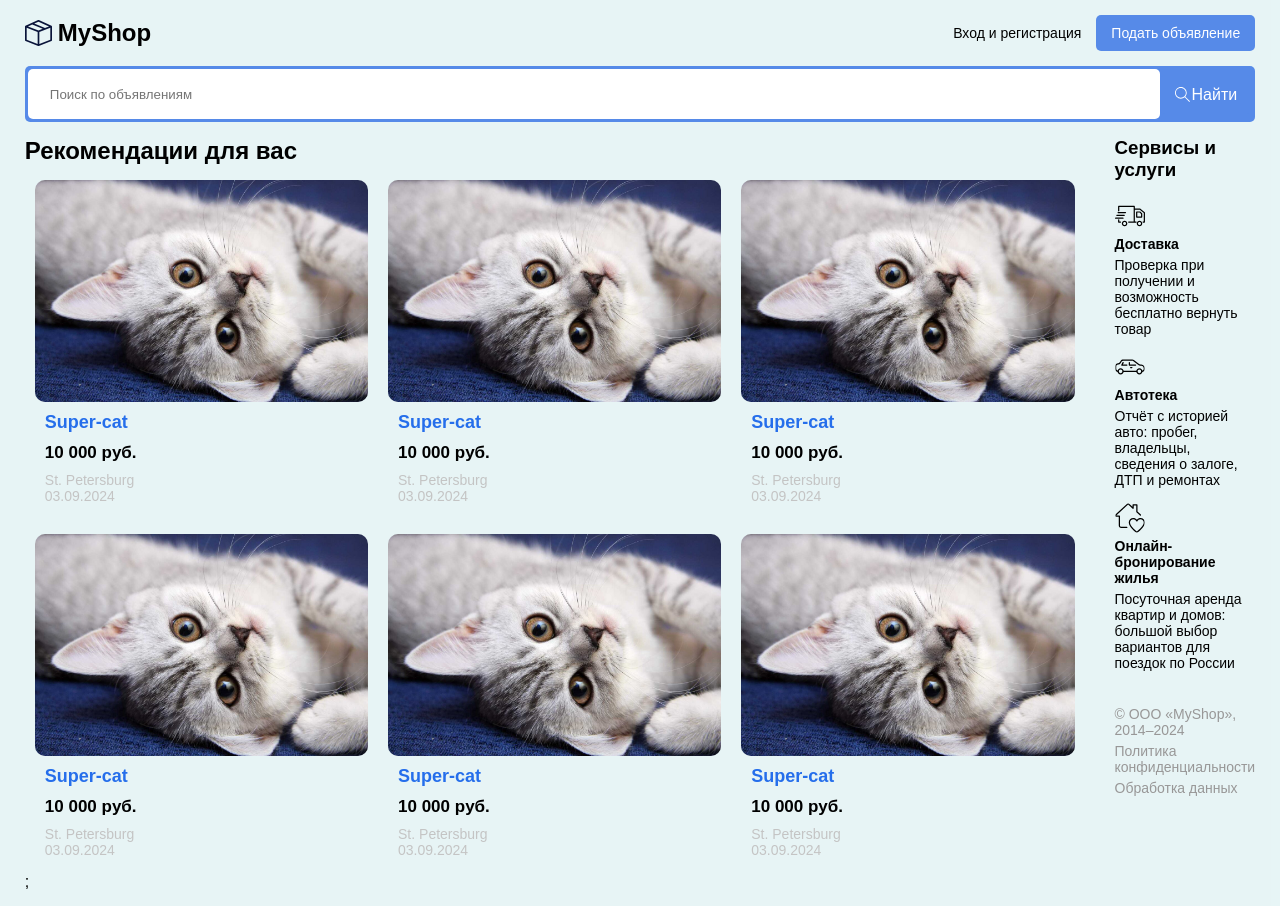
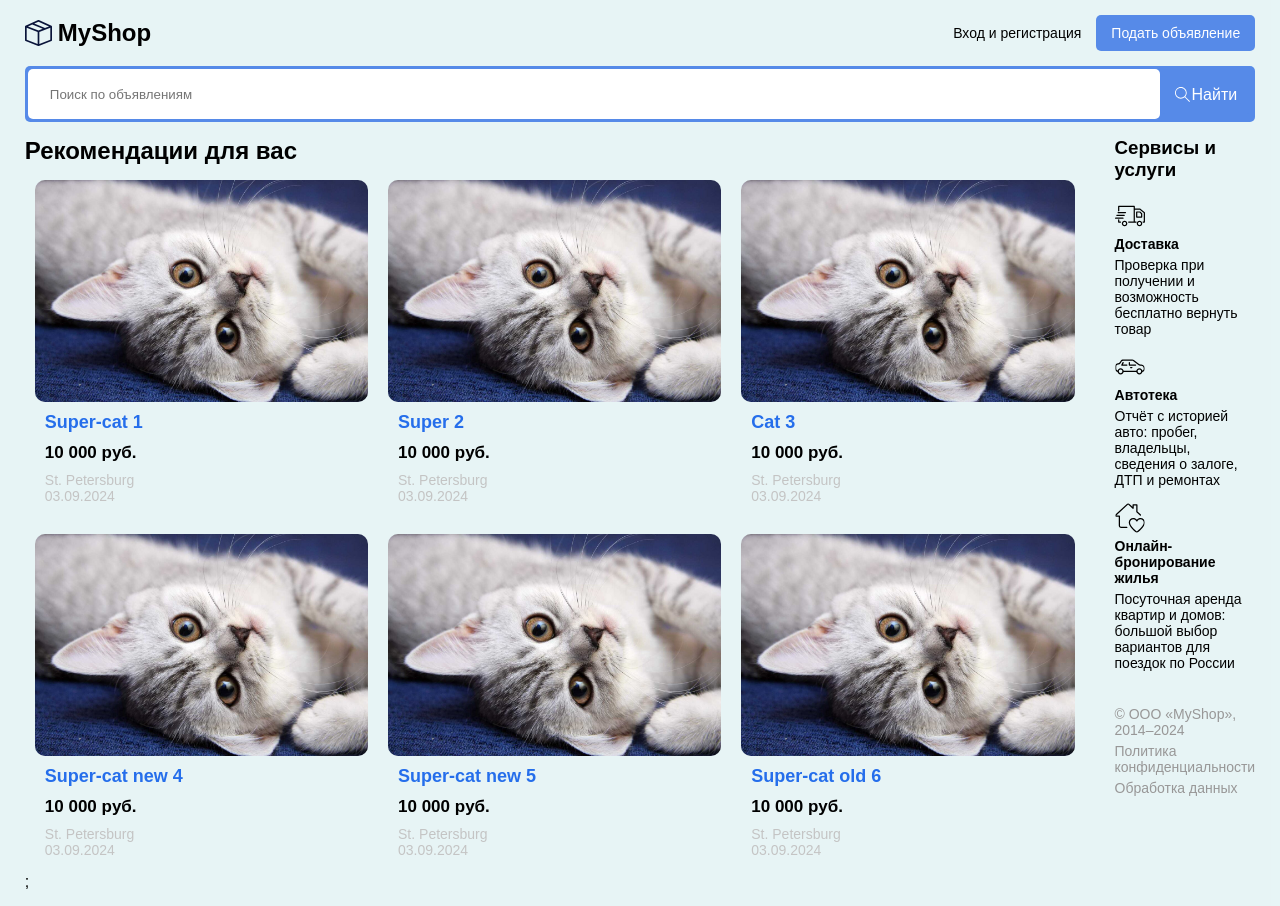
Before and after one commit to Tatyana1204/My-shop-react, a React (Create React App) app: page / in a window 1280 px wide. Built offline with nearby package versions, Linux system fonts and the light colour scheme.

Commit message:
add search

```diff
--- a/src/components/content-wrapper/ContentBox.jsx
+++ b/src/components/content-wrapper/ContentBox.jsx
@@ -3,11 +3,11 @@ import './Content-box.css';
 import ContentMain from "../main/ContentMain";
 import ContentSide from "../side/ContentSide";
 
-const ContentBox = () => {
+const ContentBox = ({cards}) => {
     return (
         <div className="container">
             <div className="content-box">
-               <ContentMain/>
+                <ContentMain cards={cards}/>
                 <ContentSide/>
             </div>
         </div>
--- a/src/components/main/ContentMain.jsx
+++ b/src/components/main/ContentMain.jsx
@@ -1,12 +1,12 @@
 import React from 'react';
 import ContentList from "./content-list/ContentList";
 
-const ContentMain = () => {
+const ContentMain = ({cards}) => {
     return (
-            <div className="content-main">
-                <h2 className="content-main_title">Рекомендации для вас</h2>
-              <ContentList/>
-            </div>
+        <div className="content-main">
+            <h2 className="content-main_title">Рекомендации для вас</h2>
+            <ContentList cards={cards}/>
+        </div>
     );
 };
 
--- a/src/components/main/content-list/ContentList.jsx
+++ b/src/components/main/content-list/ContentList.jsx
@@ -2,20 +2,18 @@ import React from 'react';
 import './ContentList.css'
 import ContentListItem from "./list-item/Content-list-item";
 
-const ContentList = () => {
-
-    const cards = [
-        {id: 1, img: '/images/cat.jpeg', name: 'Super-cat', price : '10 000 pуб.' , location:'St. Petersburg', date:'03.09.2024' },
-        {id: 2, img: '/images/cat.jpeg', name: 'Super-cat', price : '10 000 pуб.' , location:'St. Petersburg', date:'03.09.2024' },
-        {id: 3, img: '/images/cat.jpeg', name: 'Super-cat', price : '10 000 pуб.' , location:'St. Petersburg', date:'03.09.2024' },
-        {id: 4, img: '/images/cat.jpeg', name: 'Super-cat', price : '10 000 pуб.' , location:'St. Petersburg', date:'03.09.2024' },
-        {id: 5, img: '/images/cat.jpeg', name: 'Super-cat', price : '10 000 pуб.' , location:'St. Petersburg', date:'03.09.2024' },
-        {id: 6, img: '/images/cat.jpeg', name: 'Super-cat', price : '10 000 pуб.' , location:'St. Petersburg', date:'03.09.2024' },
-   ];
+const ContentList = ({cards}) => {
+    if (cards.length < 1) {
+        return (
+            <div className="content-list">
+                <span>К сожалению, по Вашему запросу ничего не нашлось:(</span>
+            </div>
+        )
+    }
     return (
         <div className="content-main_list">
             {cards.map((item, index) =>
-            <ContentListItem props={item}  key={item.id} />
+                <ContentListItem props={item} key={item.id}/>
             )};
         </div>
     );
--- a/src/components/page-wrapper/PageWrapper.jsx
+++ b/src/components/page-wrapper/PageWrapper.jsx
@@ -1,4 +1,4 @@
-import React, {useState} from 'react';
+import React, {useEffect, useState} from 'react';
 import Header from "../header/Header";
 import Search from "../search/Search";
 import ContentBox from "../content-wrapper/ContentBox";
@@ -6,18 +6,83 @@ import './PageWrapper.css'
 
 
 const PageWrapper = (MainPage) => {
-    const [search, setSearch] = useState("");
-    const handleChange = (e) =>{
+    const cardsContent = [
+        {
+            id: 1,
+            img: '/images/cat.jpeg',
+            name: 'Super-cat 1',
+            price: '10 000 pуб.',
+            location: 'St. Petersburg',
+            date: '03.09.2024'
+        },
+        {
+            id: 2,
+            img: '/images/cat.jpeg',
+            name: 'Super 2',
+            price: '10 000 pуб.',
+            location: 'St. Petersburg',
+            date: '03.09.2024'
+        },
+        {
+            id: 3,
+            img: '/images/cat.jpeg',
+            name: 'Cat 3',
+            price: '10 000 pуб.',
+            location: 'St. Petersburg',
+            date: '03.09.2024'
+        },
+        {
+            id: 4,
+            img: '/images/cat.jpeg',
+            name: 'Super-cat new 4',
+            price: '10 000 pуб.',
+            location: 'St. Petersburg',
+            date: '03.09.2024'
+        },
+        {
+            id: 5,
+            img: '/images/cat.jpeg',
+            name: 'Super-cat new 5',
+            price: '10 000 pуб.',
+            location: 'St. Petersburg',
+            date: '03.09.2024'
+        },
+        {
+            id: 6,
+            img: '/images/cat.jpeg',
+            name: 'Super-cat old 6',
+            price: '10 000 pуб.',
+            location: 'St. Petersburg',
+            date: '03.09.2024'
+        },
+    ];
+
+    const [cards, setCards] = useState(cardsContent);
+    const [search, setSearch] = useState('');
+
+    const handleChange = (e) => {
         console.log(e.target.value);
         setSearch(e.target.value);
     }
+    const filterProducts = (searchText, listOfProducts) => {
+        if (!searchText) {
+            return listOfProducts;
+        }
+        return listOfProducts.filter(({name}) => name.toLowerCase().includes(searchText.toLowerCase()));
+    };
+    useEffect(() => {
+        const Debounce = setTimeout(() => {
+            setCards(filterProducts(search, cardsContent));
+        }, 400);
+        return () => clearTimeout(Debounce);
+    }, [search]);
+
     return (
         <div className="page-wrapper">
             <Header/>
-            <Search value = {search} onChange={handleChange}/>
-            {/*проверка*/}
-            <span>{search}</span>
-            <ContentBox/>
+            <Search filterProducts={filterProducts} search={search}
+                    handleChange={(event) => setSearch(event.target.value)}/>
+            <ContentBox cards={cards} setCards={setCards}/>
 
         </div>
     );
--- a/src/components/search/Search.jsx
+++ b/src/components/search/Search.jsx
@@ -2,16 +2,17 @@ import React from 'react';
 import './Search.css';
 
 
-const Search = (props) => {
+const Search = ({handleChange, search, filterProducts}) => {
     return (
         <div className="container">
             <div className="search-box">
                 <input
-                    {...props}
+                    value={search}
+                    onChange={handleChange}
                     type="text"
                     placeholder="Поиск по объявлениям"
                 />
-                <button className="btn btn-primary search-btn">
+                <button onClick={filterProducts} className="btn btn-primary search-btn">
                     <img className="search-btn-icon" src='/images/search.svg' alt="Поиск"/>
                     <span className="search-btn-text">Найти</span>
                 </button>
```
